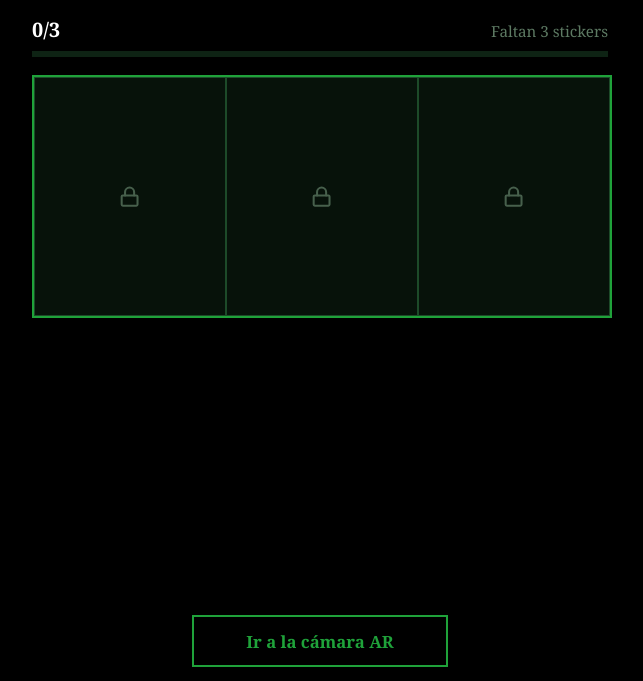
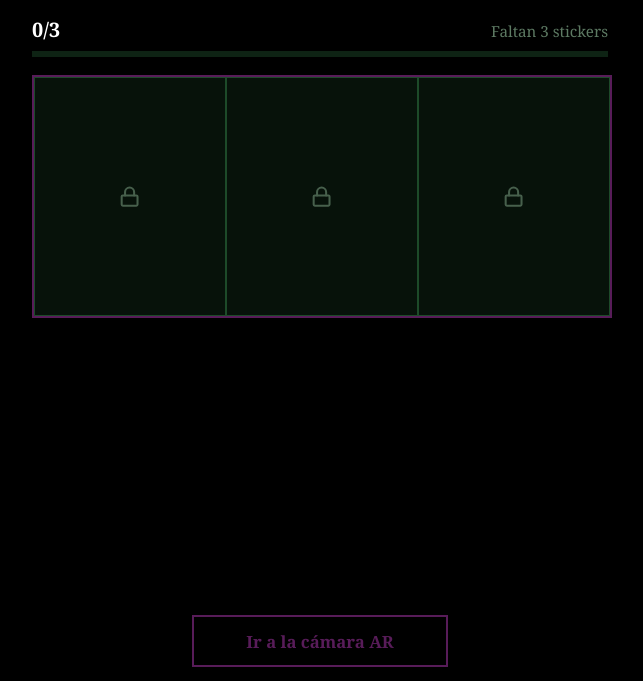
Before and after one commit to EryIbarra13/CAMARASTICKERS, a plain HTML site: page Album.html in a window 1280 px wide. Shown: the part 119-800 px from the top of the page, without its empty margins (320-963 px from the left). Drawn offline with Linux system fonts and the light colour scheme.

Commit message:
Change primary color variable in Album.html

```diff
--- a/Album.html
+++ b/Album.html
@@ -6,7 +6,7 @@
 <meta name="theme-color" content="#000000">
 <title>Álbum · Rompecabezas</title>
 <style>
-  :root { --verde: #1fa23a; --tenue: #5d7a63; --fondo-pieza: #07120a; }
+  :root { --verde: #581C59; --tenue: #5d7a63; --fondo-pieza: #07120a; }
   html, body { margin: 0; background: #000; }
   body {
     min-height: 100dvh;
```
